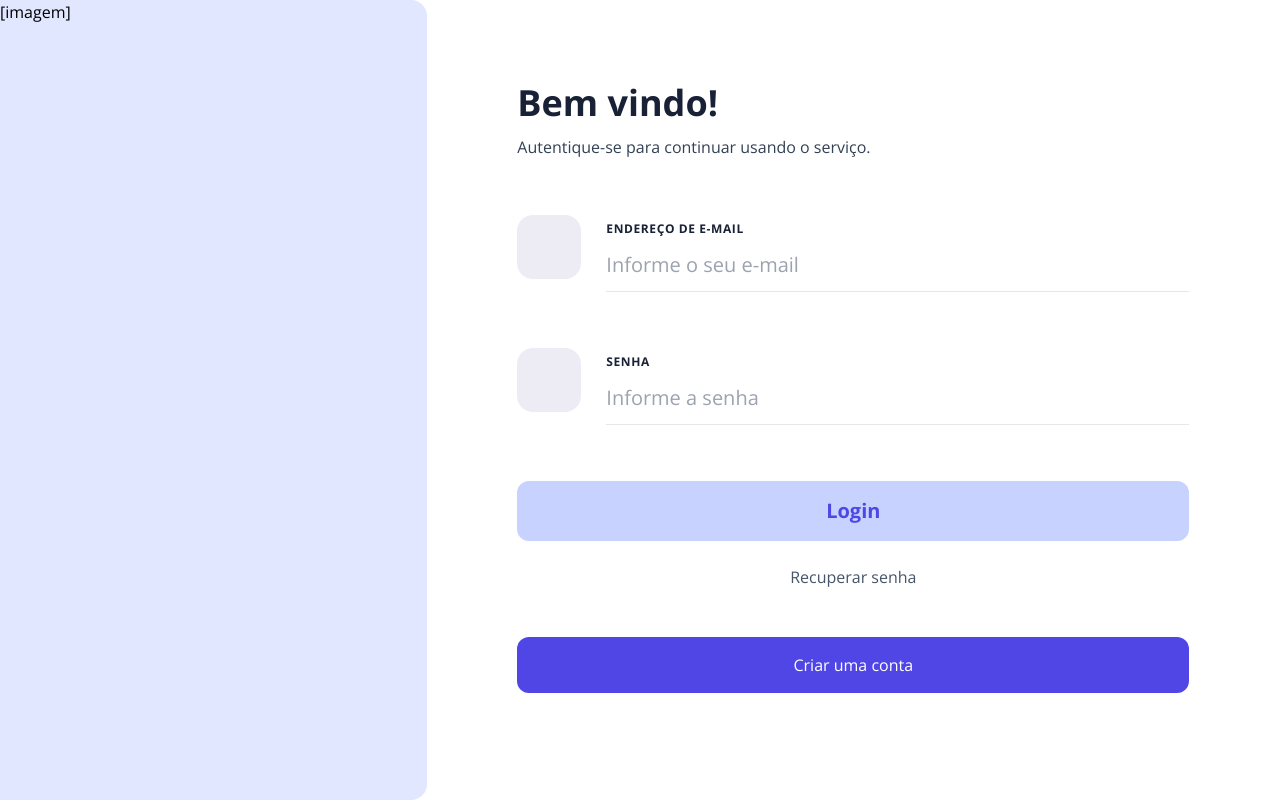
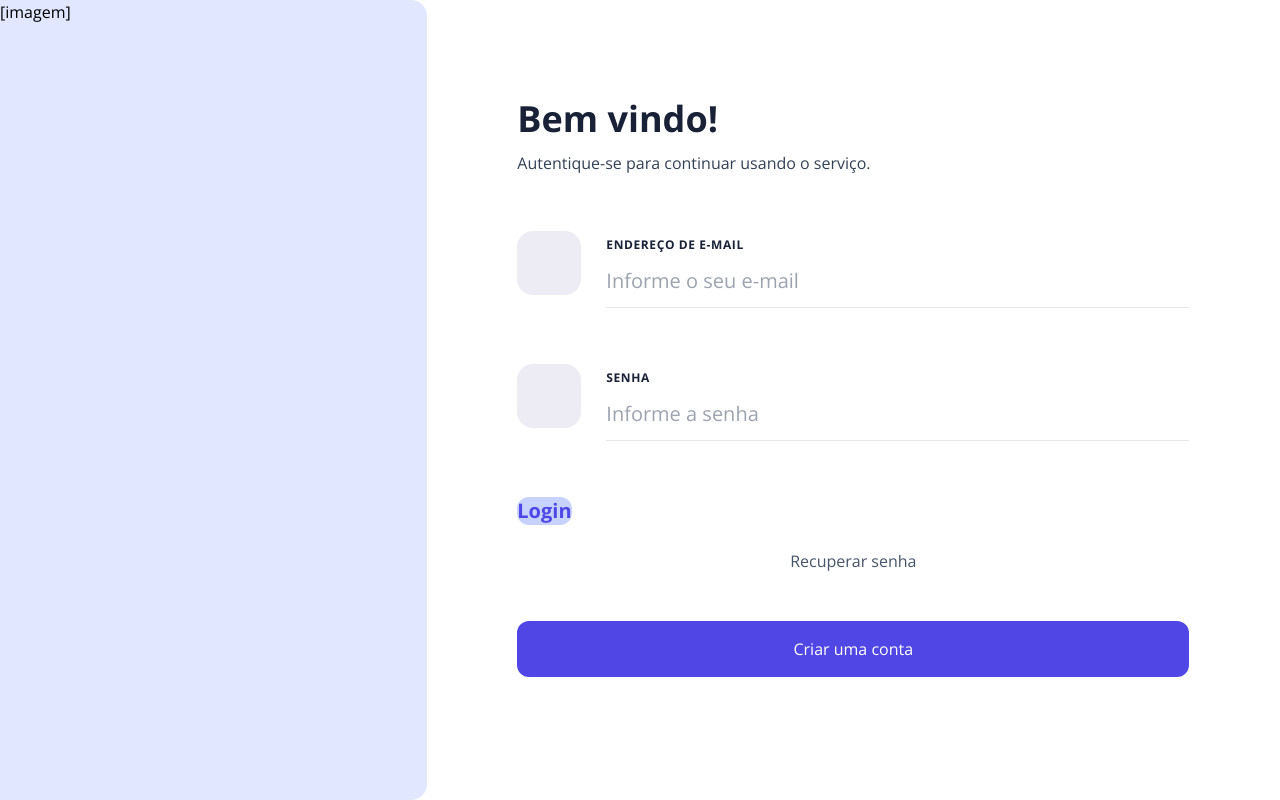
Before and after one commit to andmatsouza/front-expert-delivery-spa, a Next.js app: page /login in a window 1280 px wide. Built offline with nearby package versions, Linux system fonts and the light colour scheme; some icons are missing.

Commit message:
feat: refatoração da main page

```diff
--- a/pages/login.tsx
+++ b/pages/login.tsx
@@ -16,7 +16,7 @@ const Login: NextPage = () => {
 
             <InputText label='Endereço de E-mail' type='email' placeholder='Informe o seu e-mail' />
             <InputText label='Senha' type='password' placeholder='Informe a senha' />
-            <Button className='bg-indigo-200 w-full p-4 text-xl text-indigo-600'>Login</Button>
+            <Button className='bg-indigo-200 text-xl text-indigo-600'>Login</Button>
             <div className='block text-center p-6'>
               <Link href='/forgot'>
                 <a className='mt-6 text-slate-600 mb-6 hover:text-slate-900'>Recuperar senha</a>
```
